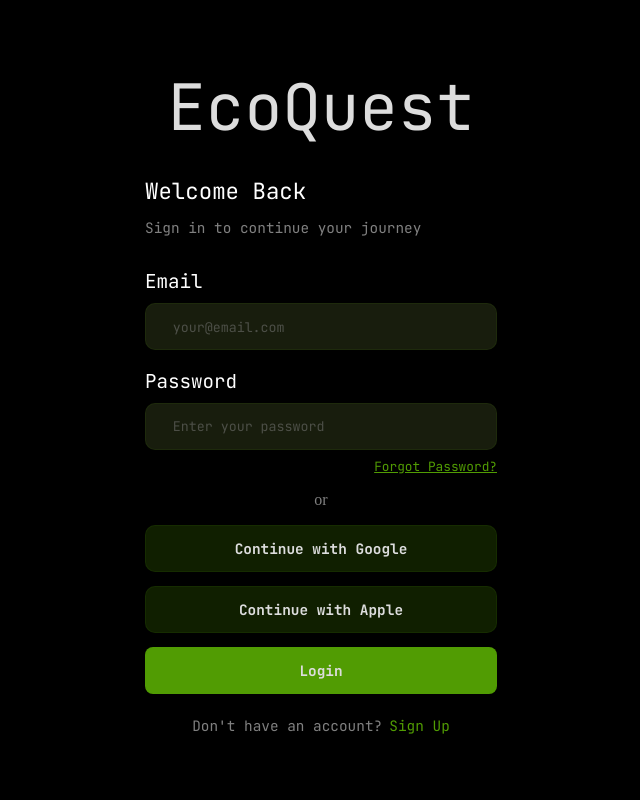
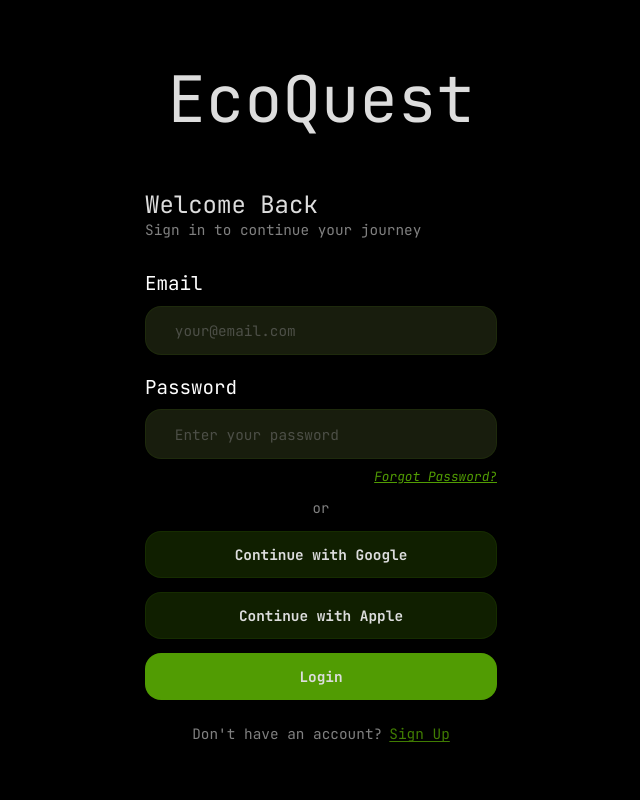
Before and after one commit to ian-hon/apu-s4-rwdd, a PHP site: page /auth/login.html in a window 1280 px wide. Shown: the whole page, without its empty margins (319-959 px from the left). Run offline with PHP 8.4, Linux system fonts and the light colour scheme.

Commit message:
Nested stylings and enhanced selectors

```diff
--- a/auth/login.html
+++ b/auth/login.html
@@ -4,7 +4,7 @@
 <head>
     <meta charset="UTF-8">
     <meta name="viewport" content="width=device-width, initial-scale=1.0">
-    <title>Registration | EcoQuest</title>
+    <title>Login | EcoQuest</title>
     <link rel="stylesheet" href="../styles/style.css">
     <link rel="stylesheet" href="../styles/auth/login.css">
 </head>
@@ -18,31 +18,31 @@
         <div id="login-page-box">
             <div id="welcome-back">
                 <h3>Welcome Back</h3>
-                <h4 class="subtitle">Sign in to continue your journey</h4>
+                <h4 id="subtitle">Sign in to continue your journey</h4>
             </div>
-            <div>
-                <h3 class="email-password">Email</h3>
+            <div id="input-section">
+                <h3>Email</h3>
                 <input type="text" placeholder="your@email.com">
             </div>
-            <div>
-                <h3 class="email-password">Password</h3>
+            <div id="input-section">
+                <h3>Password</h3>
                 <input type="text" placeholder="Enter your password">
             </div>
             <div id="forgot-password">
                 <a href="https://www.wikipedia.com/" target="_blank">Forgot Password?</a>
             </div>
             <div>
-                <p id="or-page-divider">or</p>
+                <h5 id="or-page-divider">or</h5>
+            </div>
+            <div id="continue-with">
+                <button class="button">Continue with Google</button>
+                <button class="button">Continue with Apple</button>
             </div>
             <div>
-                <button class="continue-with-btn">Continue with Google</button>
-                <button class="continue-with-btn">Continue with Apple</button>
+                <button class="button" id="login-button">Login</button>
             </div>
-            <div>
-                <button id="login-btn">Login</button>
-            </div>
-            <div>
-                <h4 id="no-account">Don't have an account?<span id="sign-up">Sign Up</span></h4>
+            <div id="no-account">
+                <h4>Don't have an account?<a href="/auth/register.html">Sign Up</a></h4>
             </div>
         </div>
     </div>
--- a/styles/auth/login.css
+++ b/styles/auth/login.css
@@ -1,24 +1,12 @@
-html {
-    background-color: black;
-    color: var(--text-primary);
-}
-
-body {
-    background-color: black;
-    color: var(--text-primary);
-}
-
 h1 {
     font-size: 4em;
 }
 
-h3 {
-    font-size: 1.4em;
+#input-section {
+    & h3 {
         color: white;
         margin: 0.5em 0;
         align-items: flex-start;
-
-    &.email-password {
         font-size: 1.2em;
     }
 }
@@ -28,72 +16,77 @@ h3 {
     flex-direction: column;
     justify-content: center;
     align-items: center;
+
     width: 100%;
     height: 100vh;
-    padding: 10vh 0;
 }
 
 #logo {
-    display: flex;
-    justify-content: center;
-    align-items: center;
-    width: 100%;
+    margin-bottom: 2em;
 }
 
 #login-page-box {
     display: flex;
     flex-direction: column;
     justify-content: center;
+
     padding: 0em 4em;
+
     min-width: 26em;
     max-width: 30em;
-    height: 100%;
 }
 
 #welcome-back {
     margin-top: 1em;
-}
 
-.subtitle {
-    font-size: 0.9em;
+    & #subtitle {
+        font-size: 0.9rem;
         color: grey;
         margin-bottom: 1.5em;
     }
+}
 
 input {
+    font-size: 0.9rem;
+
     border: 1.5px solid var(--accent-border);
+
     background-color: #181d0d;
     color: var(--text-primary);
+
     width: 100%;
     padding: 1em;
     margin-bottom: 0.6em;
-    border-radius: 10px;
+
+    border-radius: var(--border-radius);
+
+    &::placeholder {
+        padding: 1em;
+
+        color: grey;
+        opacity: 50%;
     }
 
-input::placeholder {
-    font-size: 1em;
-    color: grey;
-    opacity: 50%;
-    padding: 1em;
+    &[type=text] {
+        color: var(--text);
     }
-
-input[type=text] {
-    color: white;
 }
 
 #forgot-password {
     display: flex;
     justify-content: end;
     font-size: 0.8em;
-}
 
-#forgot-password a {
-    color: #519C03;
-}
+    & a {
+        color: var(--accent);
 
-#forgot-password a:hover {
+        font-style: italic;
+
+        &:hover {
             opacity: 75%;
             cursor: pointer;
+        }
+    }
 }
 
 #or-page-divider {
@@ -103,54 +96,59 @@ input[type=text] {
     margin: 1em;
 }
 
-.continue-with-btn {
+.button {
     font-size: 0.9em;
     font-weight: bold;
-    border: 1px solid var(--accent-border);
-    background-color: var(--accent-background);
     width: 100%;
     padding: 0.9em;
-    margin-bottom: 1em;
-    border-radius: 10px;
-}
+    border-radius: var(--border-radius);
 
-#continue-with-btn:hover {
+    transition-duration: 0.3s;
+
+    &:hover {
         opacity: 75%;
         cursor: pointer;
     }
-
-#login-btn {
-    font-size: 0.9em;
-    font-weight: bold;
-    border: 1px solid var(--accent-border);
-    background-color: #519C03;
-    width: 100%;
-    padding: 0.9em;
-    border-radius: 8px;
 }
 
-#login-btn:hover {
-    opacity: 75%;
-    cursor: pointer;
+#continue-with {
+    & button {
+        border: 1px solid var(--accent-border);
+        background-color: var(--accent-background);
+        margin-bottom: 1em;
+    }
+}
+
+#login-button {
+    border: 1px solid var(--accent-border);
+    background-color: var(--accent);
 }
 
 #no-account {
     display: flex;
-    color: grey;
-    font-size: 0.9em;
-    display: flex;
     justify-content: center;
     align-items: center;
+
     margin-top: 1.5em;
+
+    & h4 {
+        font-size: 0.9em;
+        color: grey;
     }
 
-#sign-up {
-    color: #519C03;
+    & a {
+        color: var(--accent);
         cursor: pointer;
         margin-left: 0.5em;
+
+        opacity: 0.8;
+
+        text-underline-offset: 0.15em;
+
+        transition-duration: 0.3s;
+
+        &:hover {
+            opacity: 1;
         }
-
-#sign-up:hover {
-    opacity: 75%;
-    cursor: pointer;
     }
+}
```
Lines whose indentation alone changed are shown as unchanged.
